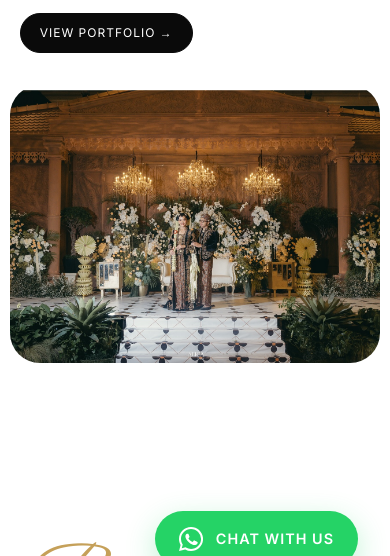
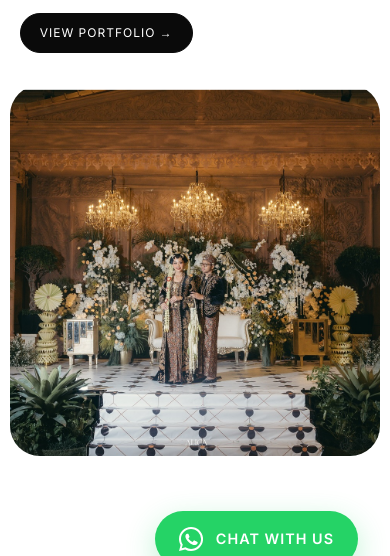
Before and after one commit to hiiD4vd/oretta-wedding, a website built with Vite: page index.html in a window 390 px wide. Shown: the part 245-801 px from the top of the page. Built offline with nearby package versions, Linux system fonts and the light colour scheme; some packages are replaced by stand-ins of ours; a web font is replaced by a local one.

Commit message:
first commit

```diff
--- a/style.css
+++ b/style.css
@@ -771,7 +771,7 @@ h1, h2, h3, h4, h5, h6 {
   }
 
   .hero-image-wrapper {
-    aspect-ratio: 4 / 3;
+    aspect-ratio: 1 / 1;
     height: auto;
     flex-grow: 0;
     margin-bottom: 1rem;
```
